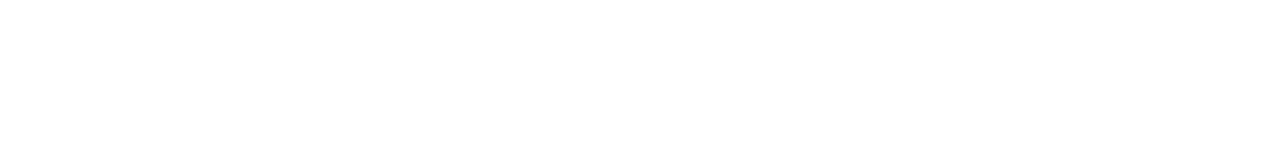
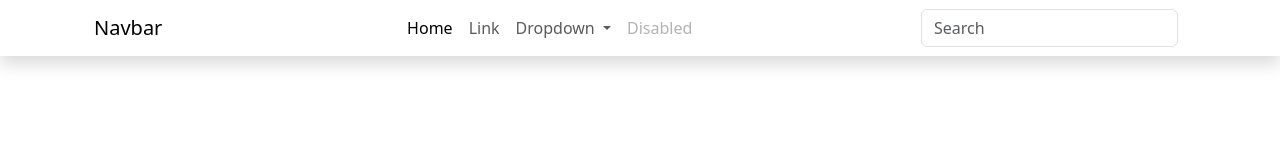
Before and after one commit to JoaquimMagode/Ecommerce-Bootstrap, a plain HTML site: page index.html in a window 1280 px wide. Drawn offline with nearby package versions, Linux system fonts and the light colour scheme.

Commit message:
Update index.html

```diff
--- a/index.html
+++ b/index.html
@@ -5,8 +5,55 @@
     <meta name="viewport" content="width=device-width, initial-scale=1.0">
     <title>Ecommerce - Bootstrap</title>
     <link href="https://cdn.jsdelivr.net/npm/bootstrap@5.3.3/dist/css/bootstrap.min.css" rel="stylesheet" integrity="sha384-QWTKZyjpPEjISv5WaRU9OFeRpok6YctnYmDr5pNlyT2bRjXh0JMhjY6hW+ALEwIH" crossorigin="anonymous">
+    <style>
+    </style>
 </head>
 <body>
+    <header>
+        <section class="container-fluid shadow">
+            <div class="container text-center">
+                <nav class="navbar navbar-expand-lg">
+                    <div class="container-fluid">
+                        <a class="navbar-brand" href="#">Navbar</a>
+                            <button class="navbar-toggler" type="button" data-bs-toggle="collapse" data-bs-target="#navbarSupportedContent"         aria-controls="navbarSupportedContent" aria-expanded="false" aria-label="Toggle navigation">
+                                <span class="navbar-toggler-icon"></span>
+                            </button>
+                      <div class="collapse navbar-collapse" id="navbarSupportedContent">
+                        <ul class="navbar-nav mx-auto mb-2 mb-lg-0">
+                          <li class="nav-item">
+                            <a class="nav-link active" aria-current="page" href="#">Home</a>
+                          </li>
+                          <li class="nav-item">
+                            <a class="nav-link" href="#">Link</a>
+                          </li>
+                          <li class="nav-item dropdown">
+                            <a class="nav-link dropdown-toggle" href="#" role="button" data-bs-toggle="dropdown" aria-expanded="false">
+                              Dropdown
+                            </a>
+                            <ul class="dropdown-menu">
+                              <li><a class="dropdown-item" href="#">Action</a></li>
+                              <li><a class="dropdown-item" href="#">Another action</a></li>
+                              <li><hr class="dropdown-divider"></li>
+                              <li><a class="dropdown-item" href="#">Something else here</a></li>
+                            </ul>
+                          </li>
+                          <li class="nav-item">
+                            <a class="nav-link disabled" aria-disabled="true">Disabled</a>
+                          </li>
+                        </ul>
+                        <form class="d-flex" role="search">
+                          <input class="form-control me-2" type="search" placeholder="Search" aria-label="Search">
+                        </form>
+                      </div>
+                    </div>
+                  </nav>
+            </div>
+        </section>
+
+    </header>
+
+
+
 
 
     <script src="https://cdn.jsdelivr.net/npm/bootstrap@5.3.3/dist/js/bootstrap.bundle.min.js" integrity="sha384-YvpcrYf0tY3lHB60NNkmXc5s9fDVZLESaAA55NDzOxhy9GkcIdslK1eN7N6jIeHz" crossorigin="anonymous"></script>
```
